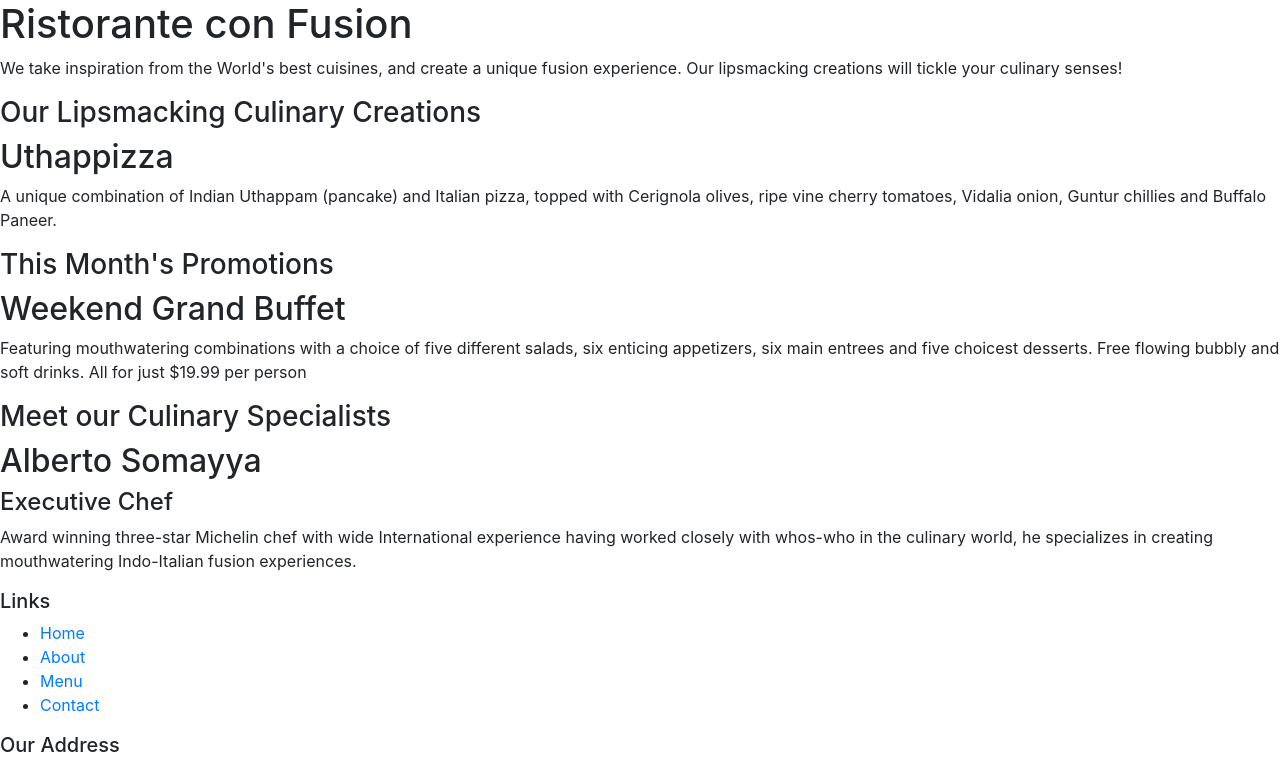
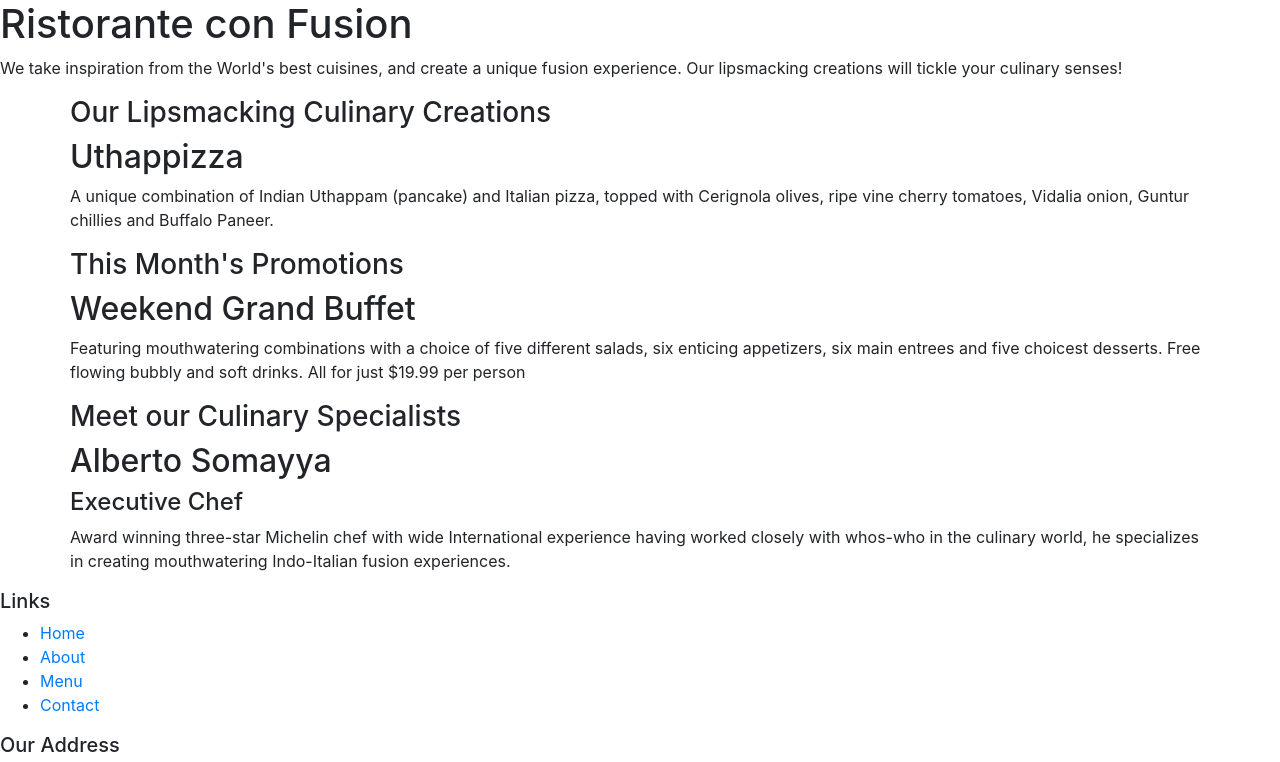
Before and after one commit to ELIASDA-Design/Begin_Bootstrap_Project, a website: page index.html in a window 1280 px wide. Shown: the top 762 px of the page. Drawn offline with nearby package versions, Linux system fonts and the light colour scheme.

Commit message:
Applying the Bootstrap Grid System Classes

```diff
--- a/index.html
+++ b/index.html
@@ -32,8 +32,8 @@
             </div>
         </header>
 
-        <div>
-            <div>
+        <div class="container">
+            <div class="row">
                 <div>
                     <h3>Our Lipsmacking Culinary Creations</h3>
                 </div>
@@ -47,7 +47,7 @@
             </div>
 
 
-            <div>
+            <div class="row">
                 <div>
                     <h3>This Month's Promotions</h3>
                 </div>
@@ -60,7 +60,7 @@
                 </div>
             </div>
 
-            <div>
+            <div class="row">
                 <div>
                     <h3>Meet our Culinary Specialists</h3>
                 </div>
```
